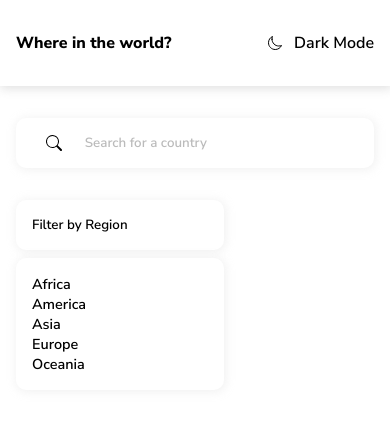
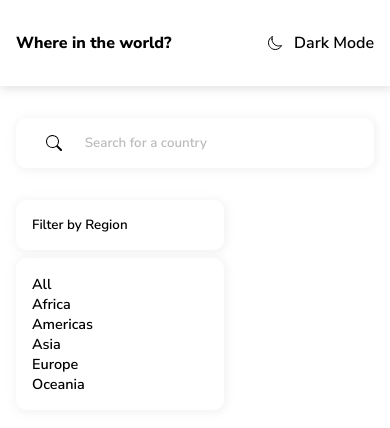
Before and after one commit to Sung-jin-Lim/REST-Countries-API-with-color-theme-switcher, a React (Create React App) app in the folder myapp/: page / in a window 390 px wide. Both pictures are taken after a click on the button "Filter by Region". Shown: the top 428 px of the page. Built offline with nearby package versions, Linux system fonts and the light colour scheme; no server answers.

Commit message:
finally made filter work. Added media queries

```diff
--- a/myapp/src/App.css
+++ b/myapp/src/App.css
@@ -64,8 +64,8 @@ input[type="search"]:focus {
 
 /* dropdown */
 .region {
-  position: relative;
-  z-index: 2;
+  /* position: relative;
+  z-index: 2; */
 
   font-weight: 600;
 
@@ -96,6 +96,7 @@ ul {
 }
 
 li {
+  cursor: pointer;
   list-style: none;
   font-size: 0.9rem;
   font-weight: 600;
@@ -106,17 +107,33 @@ li:active {
 
 
 /* cards */
+.card-container{
+  display: grid;
+  gap: 2.2rem;
+grid-template-columns: 1fr;
+grid-template-rows: repeat(8, 1fr);
+
+box-sizing: border-box;
+width:100%;
+padding: 0rem 3rem;
+
+}
+
 .card{
-
+position: relative;
+top: 2.2rem;
   background-color: white;
   box-shadow: 1px 1px 10px 1px rgba(204, 204, 204, 0.271);
 box-sizing: border-box;
 display:flex;
 flex-direction: column;
-  margin: 2.2rem 3rem 0 3rem;
 border-radius: 1rem;
+width:100%;
 }
 .card>img{
+  width: 100%;
+box-sizing: border-box;
+
   border-radius:1rem 1rem 0rem 0rem;
 }
 
@@ -141,3 +158,28 @@ border-radius: 1rem;
   margin: 0.5rem 0rem 1rem 0rem;
 
 }
+
+/* media query */
+@media only screen and (min-width: 650px)  {
+  .card-container{
+  grid-template-columns: repeat(2, 1fr);
+grid-template-rows: repeat(3, 1fr);
+
+
+  }
+}
+
+@media only screen and (min-width: 800px)  {
+  .card-container{
+  grid-template-columns: repeat(3, 1fr);
+grid-template-rows: repeat(3, 1fr);
+
+  }
+}
+@media only screen and (min-width: 1000px)  {
+  .card-container{
+  grid-template-columns: repeat(4, 1fr);
+grid-template-rows: 1fr;
+
+  }
+}
--- a/myapp/src/App.js
+++ b/myapp/src/App.js
@@ -1,6 +1,6 @@
 import './App.css';
 import Nav from './components/Nav';
-import React, { useState, useEffect } from 'react';
+import React, { useState } from 'react';
 import Countries from './components/Countries'
 
 
@@ -15,40 +15,49 @@ const App = () => {
 
 
   // country select
-  const [country, setRegion] = useState('none');
+  const [region, setRegion] = useState('All');
 
-  // placeholder for filtering countries shown into regions
-  function redirect(info) {
-    setRegion(info);
+
+  // prevents form from reloading page
+  const handleSubmit = (e) => {
+    e.preventDefault()
   }
+
 
 
   return (
     <div className="App">
       <Nav />
       <div className="container">
-        <form>
+        <form onSubmit={handleSubmit}>
           <input type="search" placeholder="Search for a country" />
         </form>
-        <button onClick={() => setOn((prev) => (!prev))} className='region'>Filter by Region</button>
+        <button type="button" onClick={() => setOn((prev) => (!prev))} className='region'>Filter by Region</button>
+
 
         {/* when setOn is true the ul is shown */}
         {on &&
           <ul className="filter-list">
-            <li onClick={() => redirect('Africa')} className="menu-items">Africa</li>
-            <li onClick={() => redirect('America')} className="menu-items">America</li>
-            <li onClick={() => redirect('Asia')} className="menu-items">Asia</li>
-            <li onClick={() => redirect('Europe')} className="menu-items">Europe</li>
-            <li onClick={() => redirect('Oceania')} className="menu-items">Oceania</li>
+            <li onClick={() => setRegion('All')} className="menu-items" >All</li>
+            <li onClick={() => setRegion('Africa')} className="menu-items" >Africa</li>
+            <li onClick={() => setRegion('Americas')} className="menu-items" >Americas</li>
+            <li onClick={() => setRegion('Asia')} className="menu-items" >Asia</li>
+            <li onClick={() => setRegion('Europe')} className="menu-items" >Europe</li>
+            <li onClick={() => setRegion('Oceania')} className="menu-items" >Oceania</li>
 
           </ul>}
 
 
 
+        {/* component containing country cards */}
+        <div className="card-container">
+          {/* update the countries component whenever setRegion() is called */}
+          <Countries region={region} />
+
+        </div>
       </div>
 
-      {/* component containing country cards */}
-      <Countries />
+
     </div>
   );
 }
--- /dev/null
+++ b/myapp/src/DarkMode.css
@@ -0,0 +1,8 @@
+[data-theme="dark"]{
+  --font-color: #eee;
+  --background-color: #333;
+}
+body {
+  background-color: var(--background-color);
+  color: var(--font-color);
+}
--- a/myapp/src/components/Countries.js
+++ b/myapp/src/components/Countries.js
@@ -3,42 +3,63 @@ import React, { useState, useEffect } from 'react';
 
 
 
-const Countries = () => {
+
+const Countries = (props) => {
+  //  create function that calls the api and returns the data whenever props.region changes
+
+
+
   const [countries, setCountries] = useState([]);
-  // const [isLoading, setIsLoading] = useState(true);
-  const fetchItems = async () => {
-    const response = await fetch('https://restcountries.com/v3.1/all')
-    const countries = await response.json()
-    // console.log((result.data)[0].population)
-    setCountries(countries)
   console.log(countries)
 
 
-  }
-  // what does this do?
-  useEffect(() => {
 
 
-    fetchItems()
-  }, [])
 
-  // random two numbers so that slice different section every load
-  // the two numbers must always be 5 numbers apart
 
-  const random2 = Math.floor(Math.random() * countries.length) // do I have to bring this to the higher level component?
-  const random = random2 - 8;
 
-  // adds in seperation commas:
+
+  useEffect(() => {
+    if (props.region === 'All') {
+      console.log(`props.region=== all`)
+
+      fetch('https://restcountries.com/v3.1/all')
+        .then(res => res.json())
+        .then(data => setCountries(data))
+
+      // console.log(countries)
+
+
+
+    } else {
+      console.log(`props.region=== ${props.region}`)
+
+      fetch(`https://restcountries.com/v3.1/region/${props.region}`)
+        .then(res => res.json())
+        .then(data => setCountries(data))
+    }
+  }, [
+    props.region // Research later why this makes the whole thing work!!!!!!
+  ])
+
+
+  // adds in separation commas:
   function numberWithCommas(x) {
     return x.toString().replace(/\B(?=(\d{3})+(?!\d))/g, ",");
   }
 
+  // check region
+
   return (
     <>
-      {countries.slice(random, random2).map((country) => {
-        const { id, name, capital, continents, flags, population } = country
+
+
+      {
+        countries.map((country) => {
+          const { name, capital, region, flags, population,
+          } = country
           return (
-          <div className='card' key={id}>
+            <div className='card' key={name.official}>
               <img src={flags.svg} alt="countryImage" />
               <div className='card-info'>
                 <div className="title">
@@ -50,7 +71,7 @@ const Countries = () => {
                 </span>
                 <span className='row'>
                   <b className="desc">Region: </b>
-                {continents}
+                  {region}
                 </span>
                 <span className='row'>
                   <b className="desc">Capital:</b>
@@ -62,8 +83,15 @@ const Countries = () => {
             </div>
 
           )
-      })}
+        })
+
+      }
     </>
   );
 }
+
+
+
+
+
 export default Countries;
--- a/myapp/src/components/Nav.js
+++ b/myapp/src/components/Nav.js
@@ -4,10 +4,10 @@ function Nav() {
   const [dark, setDark] = useState(false);
 
   if (dark === false) {
-    // console.log('light')
+    console.log('light')
   }
   else if (dark === true) {
-    // console.log('dark')
+    console.log('dark')
   }
 
   return (
```
Lines whose indentation alone changed are shown as unchanged.
